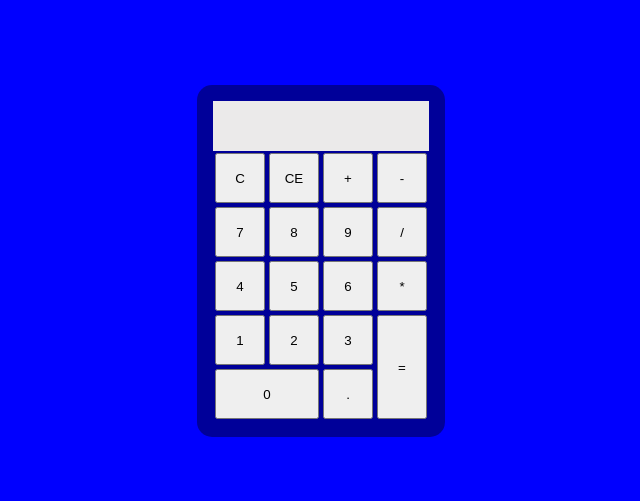
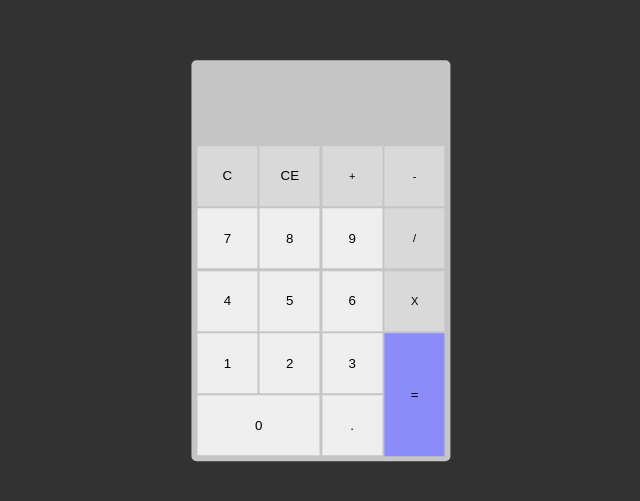
Before and after one commit to Marcelo1201/Calculadora, a plain HTML site: page index.html in a window 1280 px wide. Shown: the part 139-640 px from the top of the page, without its empty margins (319-959 px from the left). Drawn offline with Linux system fonts and the light colour scheme.

Commit message:
Finishing the project

```diff
--- a/JS.js
+++ b/JS.js
@@ -1,8 +1,20 @@
-function numero(num){
-    var number = document.getElementById('resultado').innerHTML
-    document.getElementById('resultado').innerHTML = number + num
+function inserir(num){
+    var number = document.getElementById('resultado').innerHTML;
+    document.getElementById('resultado').innerHTML = number + num;
 }
 
 function limpar(){
     document.getElementById('resultado').innerHTML = "";
 }
+
+function apagar(){
+    var resultado = document.getElementById('resultado').innerHTML;
+    document.getElementById('resultado').innerHTML = resultado.substring(0, resultado.length -1);
+}
+
+function calcular(){
+    var resultado = document.getElementById('resultado').innerHTML;
+    if(resultado){
+       document.getElementById('resultado').innerHTML = eval(resultado);
+    }
+}
--- a/index.html
+++ b/index.html
@@ -11,35 +11,35 @@
 </head>
 <body>
     <div class="principal">
-        <p id="resultado"></p>
+        <p id="resultado" placeholder="0"></p>
         <table class="calculadora">
             <tr>
-                <td><button class="botao" onclick="limpar()">c</button></td>
-                <td><button class="botao">ce</button></td>
-                <td><button class="botao">+</button></td>
-                <td><button class="botao">-</button></td>
+                <td><button class="botao acoes" onclick="limpar()">c</button></td>
+                <td><button class="botao acoes" onclick="apagar()">ce</button></td>
+                <td><button class="botao acoes operador" onclick="inserir('+')">+</button></td>
+                <td><button class="botao acoes operador" onclick="inserir('-')">-</button></td>
             </tr>
             <tr>
-                <td><button class="botao" onclick="numero('7')">7</button></td>
-                <td><button class="botao" onclick="numero('8')">8</button></td>
-                <td><button class="botao" onclick="numero('9')">9</button></td>
-                <td><button class="botao">/</button></td>
+                <td><button class="botao" onclick="inserir('7')">7</button></td>
+                <td><button class="botao" onclick="inserir('8')">8</button></td>
+                <td><button class="botao" onclick="inserir('9')">9</button></td>
+                <td><button class="botao acoes operador" onclick="inserir('/')">/</button></td>
             </tr>
             <tr>
-                <td><button class="botao" onclick="numero('4')">4</button></td>
-                <td><button class="botao" onclick="numero('5')">5</button></td>
-                <td><button class="botao" onclick="numero('6')">6</button></td>
-                <td><button class="botao">*</button></td>
+                <td><button class="botao" onclick="inserir('4')">4</button></td>
+                <td><button class="botao" onclick="inserir('5')">5</button></td>
+                <td><button class="botao" onclick="inserir('6')">6</button></td>
+                <td><button class="botao acoes operador" onclick="inserir('x')">x</button></td>
             </tr>
             <tr>
-                <td><button class="botao" onclick="numero('1')">1</button></td>
-                <td><button class="botao" onclick="numero('2')">2</button></td>
-                <td><button class="botao" onclick="numero('3')">3</button></td>
-                <td rowspan="2"><button class="botao igual">=</button></td>
+                <td><button class="botao" onclick="inserir('1')">1</button></td>
+                <td><button class="botao" onclick="inserir('2')">2</button></td>
+                <td><button class="botao" onclick="inserir('3')">3</button></td>
+                <td rowspan="2"><button class="botao igual" onclick="calcular()">=</button></td>
             </tr>
             <tr>
-                <td colspan="2"><button class="botao zero" onclick="numero('0')">0</button></td>
-                <td><button class="botao">.</button></td>
+                <td colspan="2"><button class="botao zero" onclick="inserir('0')">0</button></td>
+                <td><button class="botao" onclick="inserir('.')">.</button></td>
             </tr>
         </table>
     </div>
--- a/style.css
+++ b/style.css
@@ -1,5 +1,6 @@
 body{
-    background-color: blue;
+    font-family: Arial, Helvetica, sans-serif;
+    background-color: #323232;
 }
 
 .principal{
@@ -8,36 +9,55 @@ body{
     top: 50%;
     left: 50%;
     transform: translate(-50%, -50%);
-    background-color: rgba(0, 0, 0, 0.4);
-    border-radius: 15px;
-    padding: 1em;
+    background-color: #c5c5c5;
+    border-radius: 5px;
+    padding: 0.3em;
 }
 
 #resultado{
     display: flex;
     align-items: center;
     flex-direction: row-reverse;
-    background-color: #ebeaea;
-    height: 50px;
+    background-color: transparent;
+    height: 80px;
+    font-size: 20px;
 }
 
 .calculadora{
     margin: auto;
 }
 
+.acoes{
+    background-color: #d9d9d9;
+}
+
+.operador{
+    font-size: 11px;
+}
+
 .botao{
     cursor: pointer;
-    width: 50px;
-    height: 50px;
+    width: 60px;
+    height: 60px;
     vertical-align: top;
-    margin: 2px;
+    margin: 1.2px;
     text-transform: uppercase;
+    border: none;
+}
+
+.botao:hover{
+    background-color: rgba(0, 0, 0, 0.1);
 }
 
 .igual{
-    height: 104px;
+    height: 122.4px;
+    background-color: #8b8bf9;
+}
+
+.igual:hover{
+    background-color: #6f6ffa;
 }
 
 .zero{
-    width: 104px;
+    width: 122.4px;
 }
```
